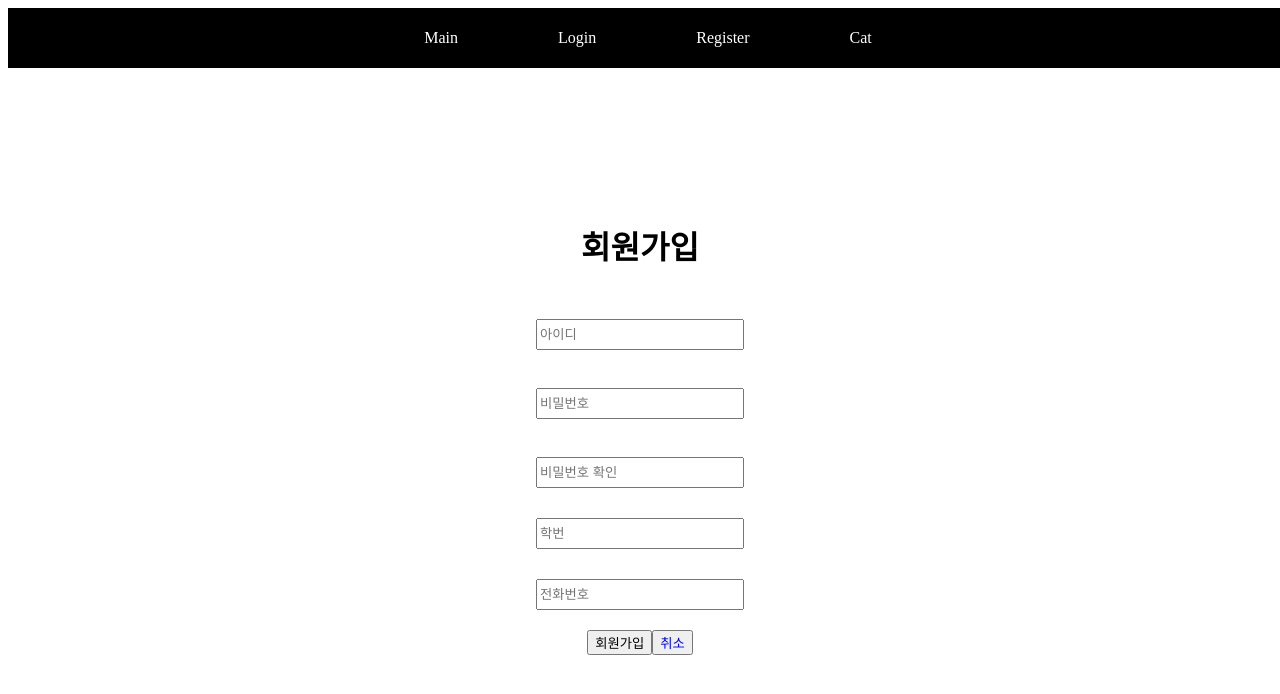
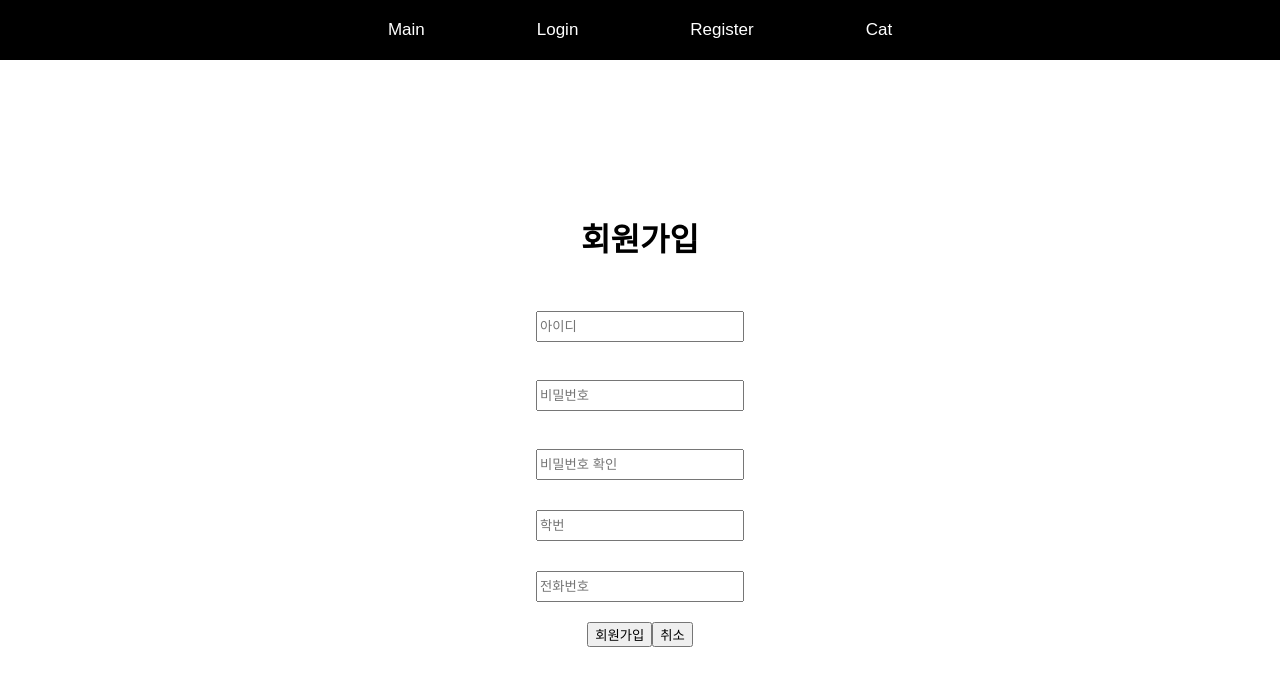
Before and after one commit to dooohun/cat-login, a React (Create React App) app: page /register in a window 1280 px wide. Shown: the top 694 px of the page. Built offline with nearby package versions, Linux system fonts and the light colour scheme.

Commit message:
리액트 라우터

```diff
--- a/package.json
+++ b/package.json
@@ -9,7 +9,8 @@
     "axios": "^1.4.0",
     "react": "^18.2.0",
     "react-dom": "^18.2.0",
-    "react-router-dom": "^5.3.4",
+    "react-is": "^18.2.0",
+    "react-router-dom": "^6.14.0",
     "react-scripts": "5.0.1",
     "web-vitals": "^2.1.4"
   },
--- a/src/App.js
+++ b/src/App.js
@@ -3,29 +3,21 @@ import Register from "./pages/Register"
 import Main from "./pages/Main"
 import CatImage from "./pages/CatImage"
 import {
-  BrowserRouter as Router,
-  Switch,
-  Route
+  BrowserRouter,
+  Route,
+  Routes
 } from "react-router-dom";
 
 function App() {
   return (
-    <Router>
-      <Switch>
-        <Route path="/register">
-          <Register/>
-        </Route>
-        <Route path="/login">
-          <Login/>
-        </Route>
-        <Route path="/cat_image">
-          <CatImage />
-        </Route>
-        <Route path="/">
-          <Main/>
-        </Route>
-      </Switch>
-    </Router>
+    <BrowserRouter>
+      <Routes>
+        <Route path="/register" element={<Register />} />
+        <Route path="/login" element={<Login/>} />
+        <Route path="/cat_image" element={<CatImage />} />
+        <Route path="/" element={<Main />} />
+      </Routes>
+    </BrowserRouter>
   );
 }
 
--- a/src/components/Header.css
+++ b/src/components/Header.css
@@ -12,7 +12,10 @@
 .header-cat-image-btn,
 .header-main-btn {
   color: white;
-  text-decoration: none;
+  background: transparent;
+  font-size: 17px;
+  border: none;
+  margin-top: 0px;
   margin-left: 50px;
   margin-right: 50px;
 }
--- a/src/components/Header.js
+++ b/src/components/Header.js
@@ -1,21 +1,14 @@
-import { Link } from "react-router-dom"
+import { Link, useNavigate } from "react-router-dom"
 import "../components/Header.css"
 
 function Header() {
+  const navigate = useNavigate();
   return (
     <header className="top-header">
-      <div>
-        <Link to="/" className="header-main-btn">Main</Link>
-      </div>
-      <div>
-        <Link to="/login" className="header-login-btn">Login</Link>
-      </div>
-      <div>
-        <Link to="/register" className="header-register-btn">Register</Link>
-      </div>
-      <div>
-        <Link to="/cat_image" className="header-cat-image-btn">Cat</Link>
-      </div>
+        <button onClick={() => navigate("/")} className="header-main-btn">Main</button>
+        <button onClick={() => navigate("/login")} className="header-login-btn">Login</button>
+        <button onClick={() => navigate("/register")} className="header-register-btn">Register</button>
+        <button onClick={() => navigate("/cat_image")} className="header-cat-image-btn">Cat</button>
     </header>
   )
 }
--- a/src/pages/Login.css
+++ b/src/pages/Login.css
@@ -3,7 +3,7 @@
   flex-direction: column;
   align-items: center;
   justify-content: center;
-  height: 90vh;
+  height: calc(100vh - 60px);
   padding: 0;
 }
 
--- a/src/pages/Login.js
+++ b/src/pages/Login.js
@@ -1,4 +1,5 @@
-import { useState } from "react";
+import { useState, useEffect, useRef } from "react";
+import { useLocation } from "react-router-dom";
 import "./Login.css";
 import Header from "../components/Header"
 
@@ -6,6 +7,11 @@ function Login() {
   const [id, setId] = useState("");
   const [password, setPassword] = useState("");
   const [count, setCount] = useState(1);
+
+  const idRef = useRef(null);
+  const passwordRef = useRef(null);
+
+  const { state } = useLocation();
 
   const idChange = (event) => {
     setId(event.target.value);
@@ -19,6 +25,13 @@ function Login() {
     setCount(count + 1);
   }
 
+  useEffect(() => {
+    if (state?.registerStatus) {
+      idRef.current.value = state?.id;
+      passwordRef.current.value = state?.password;
+    }
+  }, [])
+
   return (
     <div>
       <Header />
@@ -28,22 +41,18 @@ function Login() {
           type="text"
           placeholder="아이디"
           className="id"
+          ref={idRef}
           onChange={idChange}
         />
         <input
           type="password"
           placeholder="비밀번호"
           className="password"
+          ref={passwordRef}
           onChange={passwordChange}
         />
-        <button
-          onClick={countClick}
-        >
+        <button onClick={countClick}>
           로그인
-        </button>
-        <button
-        >
-          로그아웃
         </button>
       </div>
     </div>
--- a/src/pages/Main.css
+++ b/src/pages/Main.css
@@ -1,3 +1,7 @@
+body {
+  margin: 0px;
+}
+
 .main-container {
   display: flex;
   flex-direction: column;
@@ -15,6 +19,7 @@
   box-shadow: 5px 5px 5px 5px rgb(210, 210, 210);
   height: 250px;
   width: 800px;
+  border-radius: 10px;
 }
 
 .login-btn,
@@ -23,10 +28,10 @@
   width: 300px;
   height: 50px;
   border: none;
-  border-radius: 10%;
+  border-radius: 10px;
 }
 
 .no-login-btn {
-  margin-top: 10px;
+  margin-top: 15px;
   background-color: white;
 }
--- a/src/pages/Main.js
+++ b/src/pages/Main.js
@@ -1,29 +1,23 @@
 import React from "react";
-import { Link } from "react-router-dom";
+import { useNavigate } from "react-router-dom";
 import "./Main.css";
 
-
 function Main() {
+  const navigate = useNavigate();
   return (
     <div className="main-container">
       <h1>Adorable cat</h1>
       <div className="info-container">
-        <Link to="/login">
-          <button className="login-btn">
+        <button onClick={() => navigate("/login")} className="login-btn">
             Login
           </button>
-        </Link>
-          <Link to="/register">
-          <button className="register-btn">
-          Register
+          <button onClick={() => navigate("/register")} className="register-btn">
+            Register
           </button>
-          </Link>
       </div>
-      <Link to="/cat_image">
-        <button className="no-login-btn">
+        <button onClick={() => navigate("cat_image")} className="no-login-btn">
           Adorable cats
         </button>
-      </Link>
     </div>
   )
 }
--- a/src/pages/Register.js
+++ b/src/pages/Register.js
@@ -1,5 +1,5 @@
 import { useState } from "react";
-import { Link } from "react-router-dom";
+import { useNavigate } from "react-router-dom";
 import "./Register.css";
 import Header from "../components/Header"
 
@@ -15,6 +15,9 @@ function Register() {
   const [studentIdMessage, setStudentIdMessage] = useState("");
 
   const idPattern = /[a-z0-9]+@[a-z]+\.[a-z]{2,3}/i;
+
+  const navigate = useNavigate();
+
   const validateEmail = (email) => {
     if (email.match(idPattern) != null) {
       setIdMessage("올바른 형태입니다.");
@@ -76,10 +79,9 @@ function Register() {
   const onPhoneNumberHandler = (event) => {
     const autoHyphen = event.target.value
     .replace(/[^0-9]/g, '')
-    .replace(/^(\d{0,3})(\d{0,4})(\d{0,4})$/g, "$1-$2-$3").replace(/(\-{1,2})$/g, "");
+      .replace(/^(\d{0,3})(\d{0,4})(\d{0,4})$/g, "$1-$2-$3").replace(/(\-{1,2})$/g, "");
     setPhoneNumber(autoHyphen);
   }
-
 
   return (
     <div>
@@ -118,9 +120,15 @@ function Register() {
           value={phoneNumber}
         />
         <div>
-          <button>회원가입</button>
-          <button className="cancel-btn">
-            <Link to="/login" style={{ textDecoration: 'none' }}>취소</Link>
+          <button onClick={() => navigate("/login", {
+            state: {
+              id: id,
+              password: password,
+              registerStatus: true,
+            }
+          })}>회원가입</button>
+          <button className="cancel-btn" onClick={() => navigate("/login")}>
+            취소
           </button>
         </div>
       </div>
```
Also changed, not shown: 1 other file (tests, documents, lock files or other folders).
